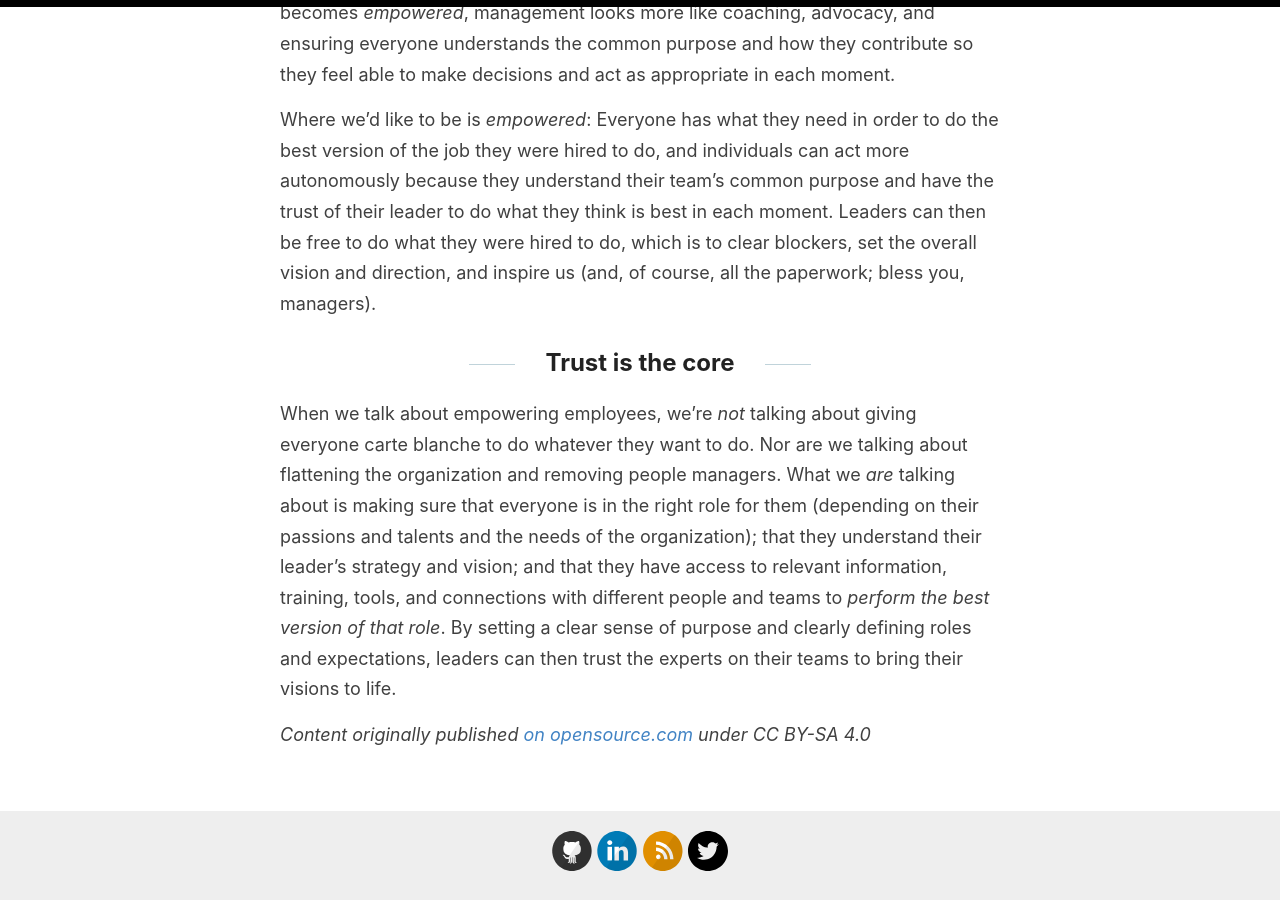
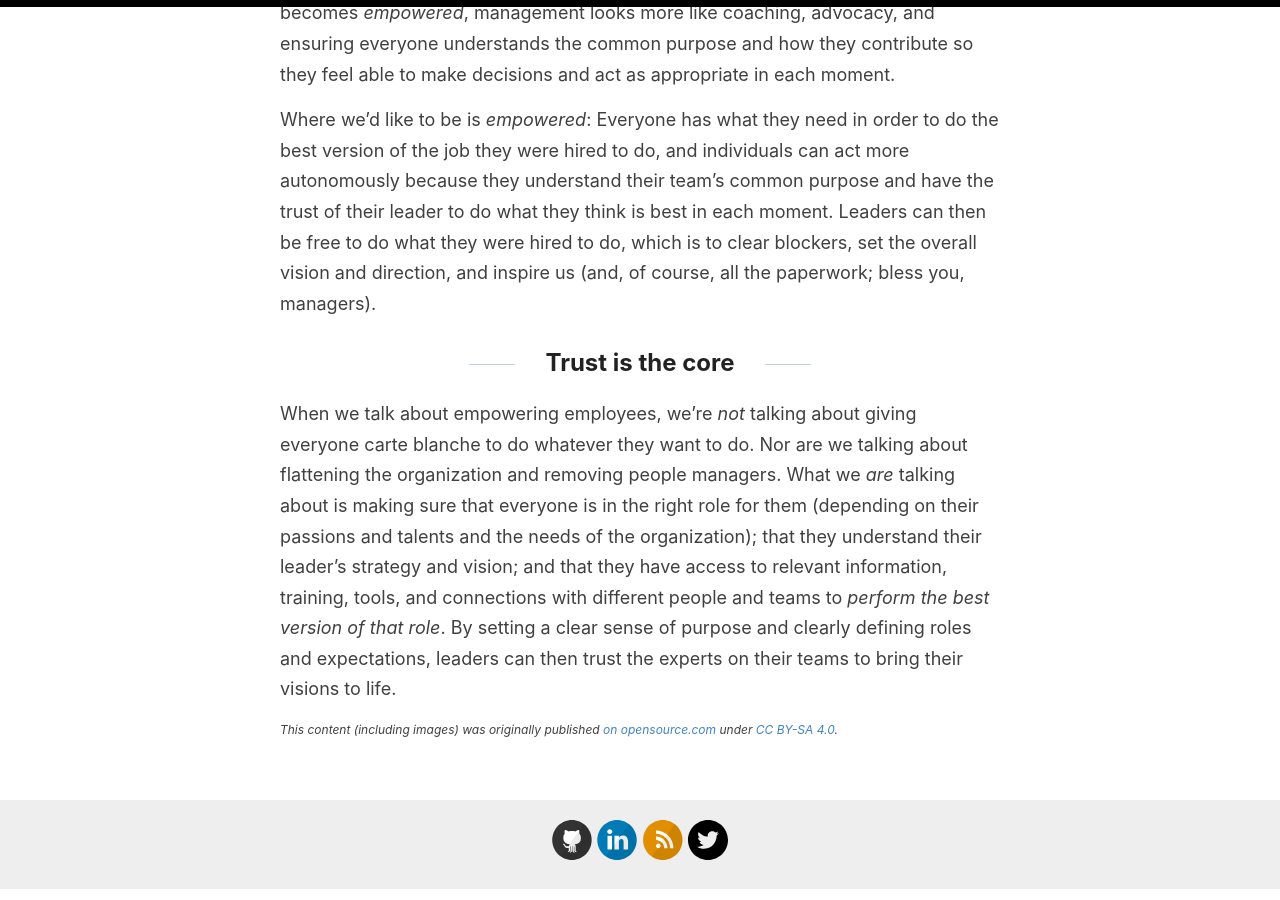
Before and after one commit to amatlack/amatlack.github.io, a Jekyll site: the page built from _posts/2018-10-02-understanding-engagement-empowerment.md, in a window 1280 px wide and 900 px high, scrolled down 5721 px. Built offline with Jekyll 4.4.1, drawn with Linux system fonts in a browser that asks for light colours.

Commit message:
updating license footer

```diff
--- a/_posts/2018-10-02-understanding-engagement-empowerment.md
+++ b/_posts/2018-10-02-understanding-engagement-empowerment.md
@@ -62,4 +62,6 @@ Where we'd like to be is _empowered_: Everyone has what they need in order to do
 
 When we talk about empowering employees, we're _not_ talking about giving everyone carte blanche to do whatever they want to do. Nor are we talking about flattening the organization and removing people managers. What we _are_ talking about is making sure that everyone is in the right role for them (depending on their passions and talents and the needs of the organization); that they understand their leader's strategy and vision; and that they have access to relevant information, training, tools, and connections with different people and teams to _perform the best version of that role_. By setting a clear sense of purpose and clearly defining roles and expectations, leaders can then trust the experts on their teams to bring their visions to life.
 
-_Content originally published [on opensource.com](https://opensource.com/open-organization/18/10/understanding-engagement-empowerment) under CC BY-SA 4.0_
+<div class="license_footer">
+  <p>This content (including images) was originally published <a href="https://opensource.com/open-organization/18/10/understanding-engagement-empowerment">on opensource.com</a> under <a href="https://creativecommons.org/licenses/by-sa/4.0/">CC BY-SA 4.0</a>.</p>
+</div>
```
